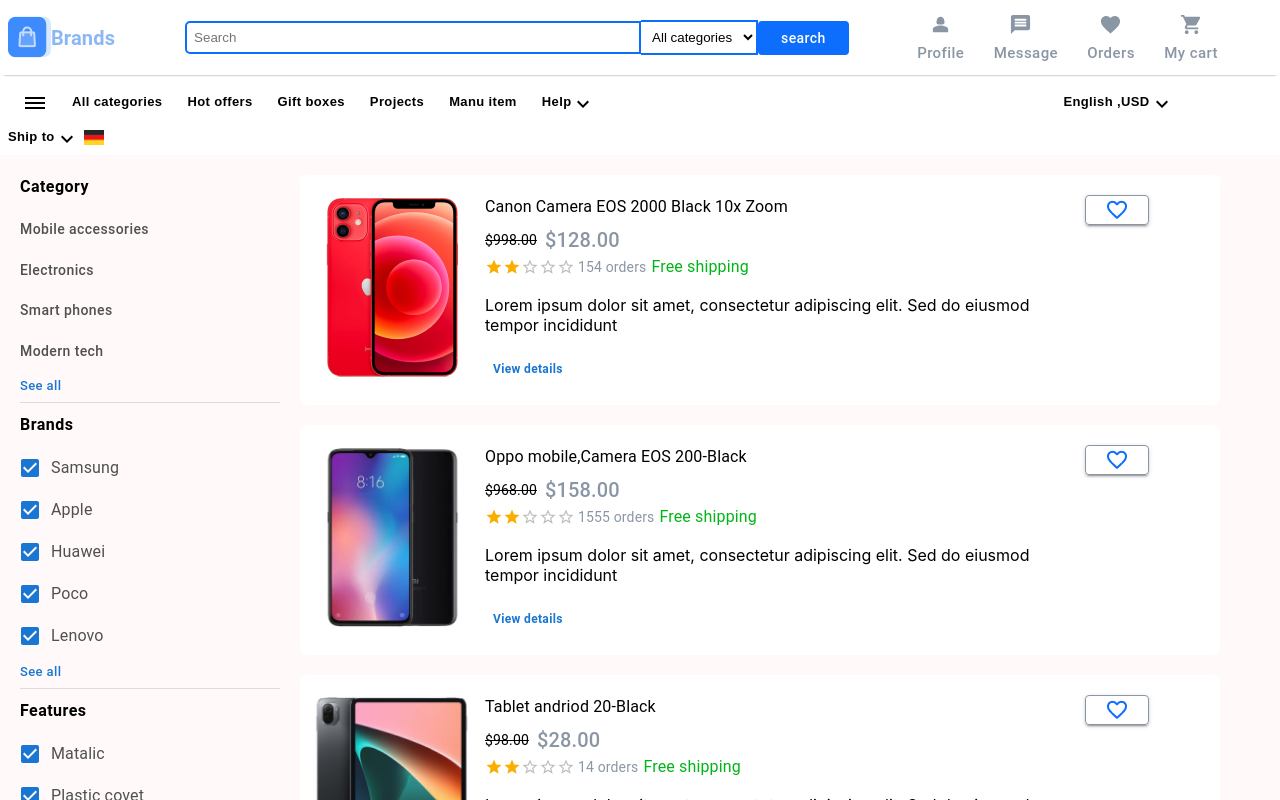
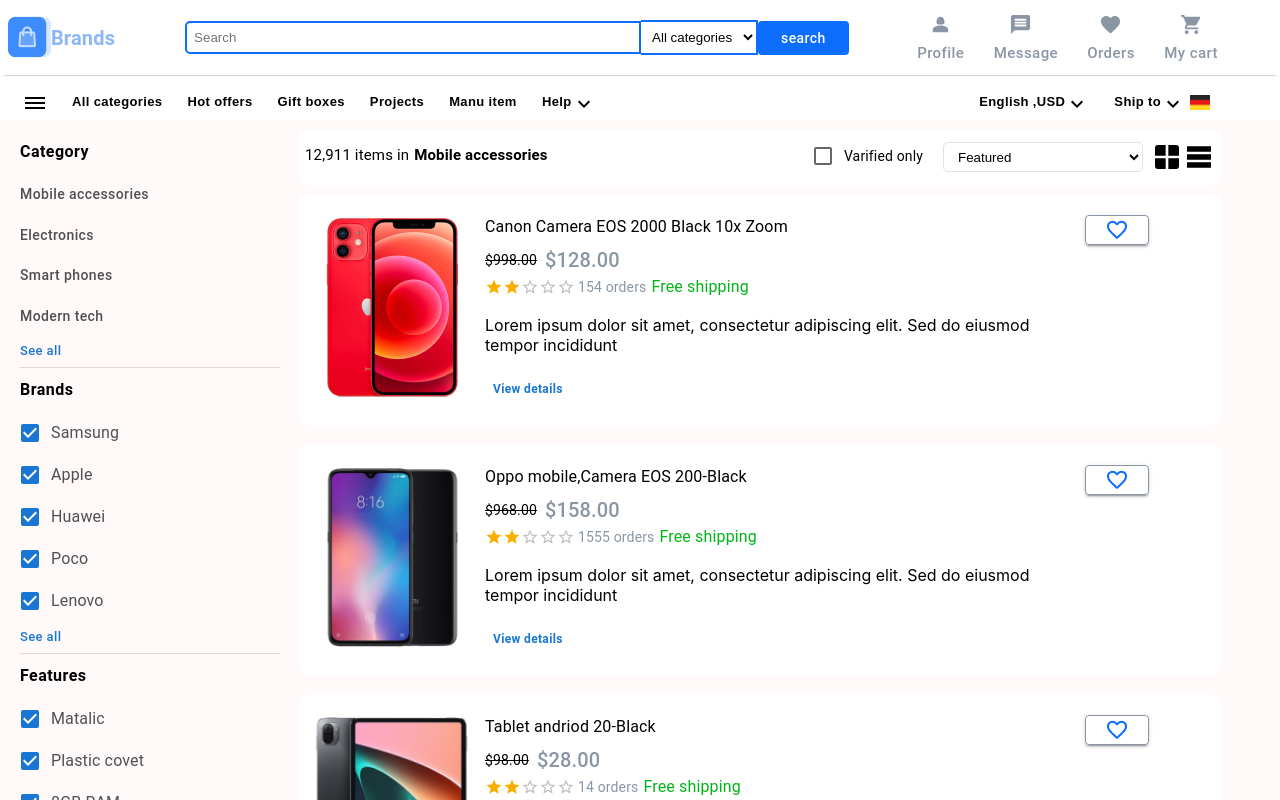
Before and after one commit to danialkhan0090/ecommerce-design-app, a React (Create React App) app in the folder my-app/: page /ProductPage in a window 1280 px wide. Shown: the top 800 px of the page. Built offline with nearby package versions, Linux system fonts and the light colour scheme.

Commit message:
productBar added to the page

```diff
--- a/my-app/src/components/ProductPage/ProductRight.js
+++ b/my-app/src/components/ProductPage/ProductRight.js
@@ -66,11 +66,11 @@
           alignSelf={"right"}
           container
           sx={{
-            backgroundColor: "white",
+            backgroundColor: "#FFFFFF",
             width: "920px",
             height: "auto",
             padding: "20px 0px 20px 0px",
-            margin: "20px 0px 20px 0px",
+            margin: "10px 0px 20px 0px",
             borderRadius: "6px",
           }}
         >
--- /dev/null
+++ b/my-app/src/components/ProductPage/ProductTopBar.js
@@ -0,0 +1,80 @@
+import { Grid2, Stack, Typography } from "@mui/material";
+import React from "react";
+import Checkbox from "@mui/material/Checkbox";
+import styled from "styled-components";
+import WindowIcon from "@mui/icons-material/Window";
+import TableRowsIcon from "@mui/icons-material/TableRows";
+
+function ProductTopBar() {
+  const SelectBox = styled.select`
+    height: auto;
+    border-radius: 5px;
+    outline: none;
+  `;
+  return (
+    <>
+      <Grid2
+        container
+        display={"flex"}
+        direction={"row"}
+        width={"auto"}
+        justifyContent={"space-between"}
+        mt={"10px"}
+        padding={"5px"}
+        sx={{ backgroundColor: "white", borderRadius: "5px" }}
+      >
+        <Grid2 mt={"10px"}>
+          <Typography variant="body2">
+            <span style={{ color: "black", fontSize: "15px" }}>
+              12,911 items in
+            </span>
+            <span
+              style={{
+                color: "black",
+                fontSize: "15px",
+                fontWeight: "bold",
+                marginLeft: "5px",
+              }}
+            >
+              Mobile accessories
+            </span>
+          </Typography>
+        </Grid2>
+
+        <Grid2 direction={"row"}>
+          <Stack direction={"row"}>
+            <Grid2>
+              <Typography color="#black" variant="body2">
+                {<Checkbox sx={{ mb: "3px" }} />}Varified only
+              </Typography>
+            </Grid2>
+            <Grid2 ml={"10px"}>
+              <SelectBox
+                style={{
+                  backgroundColor: "white",
+                  padding: "5px 20px 5px 10px",
+                  border: "1px solid #DEE2E7",
+                  width: "200px",
+                  height: "30px",
+                  marginTop: "7px",
+                  marginLeft: "10px",
+                }}
+              >
+                <option value="category1">Featured</option>
+                <option value="category2">Category 2</option>
+                <option value="category3">Category 3</option>
+              </SelectBox>
+            </Grid2>
+            <Grid2 mt={"6px"} ml={"8px"} justifyContent={"space-between"}>
+              {" "}
+              <WindowIcon sx={{ fontSize: "32px" }} />
+              <TableRowsIcon sx={{ fontSize: "32px" }} />
+            </Grid2>
+          </Stack>
+        </Grid2>
+      </Grid2>
+    </>
+  );
+}
+
+export default ProductTopBar;
--- a/my-app/src/components/ProductPage/index.js
+++ b/my-app/src/components/ProductPage/index.js
@@ -3,8 +3,7 @@
 import React from "react";
 import ProductLeft from "./ProductLeft";
 import ProductRight from "./ProductRight";
-// import Header from "../header";
-
+import ProductTopBar from "./ProductTopBar";
 function ProductPage() {
   return (
     <>
@@ -19,6 +18,7 @@
           <ProductLeft />
         </Grid2>
         <Grid2>
+          <ProductTopBar />
           <ProductRight />
         </Grid2>
       </Grid2>
--- a/my-app/src/components/sub-header.js
+++ b/my-app/src/components/sub-header.js
@@ -1,4 +1,4 @@
-import { Grid2 } from "@mui/material";
+import { Grid, Grid2 } from "@mui/material";
 import React from "react";
 import DehazeTwoToneIcon from "@mui/icons-material/DehazeTwoTone";
 import Button from "@mui/material/Button";
@@ -15,6 +15,8 @@
         marginTop={"10px"}
         xs={12}
         display={"flex"}
+        justifyContent={"space-between"}
+        direction={"row"}
       >
         <Grid2
           alignItems={"center"}
@@ -22,7 +24,6 @@
           justifyItems={"center"}
           spacing={1}
         >
-          <Grid2 xs={11}>
           <Button variant="text" color="black" size="small">
             <DehazeTwoToneIcon />
           </Button>
@@ -114,7 +115,6 @@
               fontSize: "13px",
               alignItems: "center",
               justifyContent: "center",
-                paddingRight: "250px",
               color: "black",
               fontWeight: "bold",
               fontFamily: "fantasy",
@@ -123,7 +123,8 @@
           >
             Help <ExpendMoreIcon style={{ marginTop: "3px" }} />
           </Button>
-
+        </Grid2>
+        <Grid2 marginRight={"50px"}>
           <Button
             variant="text"
             size="small"
@@ -132,7 +133,6 @@
               alignItems: "center",
               justifyContent: "center",
               paddingRight: "20px",
-                marginLeft: "213px",
               color: "black",
               fontWeight: "bold",
               fontFamily: "fantasy",
@@ -169,7 +169,6 @@
           </Button>
         </Grid2>
       </Grid2>
-      </Grid2>
     </>
   );
 }
```
Lines whose indentation alone changed are shown as unchanged.
